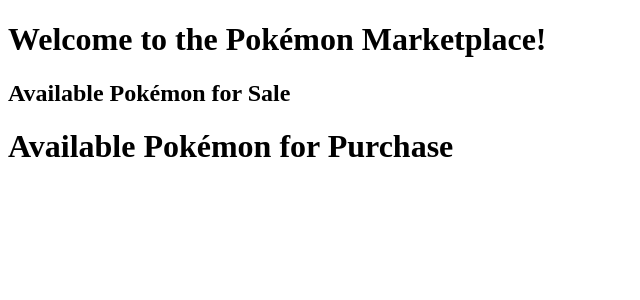
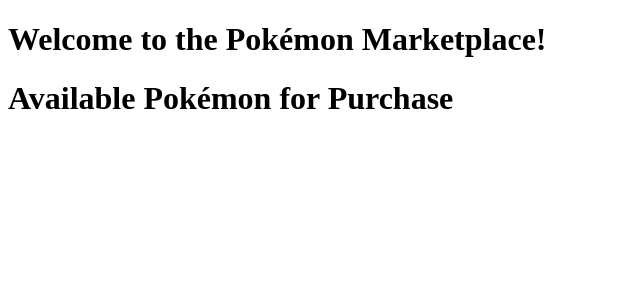
Before and after one commit to laurenaschmidt/project-2, a Django app: template PokeTrade/trading/templates/trading/marketplace.html in a window 1280 px wide. Shown: the part 26-326 px from the top of the page, without its empty margins (0-640 px from the left). Run offline with Django 3.2, Linux system fonts and the light colour scheme; the template is opened without the code that fills it, so the values that code supplies are empty.

Commit message:
fixing visibility on marketplace

```diff
--- a/PokeTrade/trading/templates/trading/marketplace.html
+++ b/PokeTrade/trading/templates/trading/marketplace.html
@@ -9,28 +9,14 @@
     <h1>Welcome to the Pokémon Marketplace!</h1>
 
     <div>
-        <h2>Available Pokémon for Sale</h2>
-        <ul>
-            {% for sale in sales %}
-                <li>
-                    <img src="{{ sale.pokemon.image }}" alt="{{ sale.pokemon.name }}">
-                    <h3>{{ sale.pokemon.name }} (#{{ sale.pokemon.number }})</h3>
-                    <p>Price: ${{ sale.price }}</p>
-                    <p>Type: {{ sale.pokemon.type }}</p>
-                </li>
-            {% endfor %}
-        </ul>
-    </div>
-
-    <div>
         <h1>Available Pokémon for Purchase</h1>
   <div class="pokemon-list">
       {% for pokemon in pokemon_list %}
         <div>
         <p>{{ pokemon.name }}</p>
-            <img src="{{ sale.pokemon.image }}"
-                    <p>Price: ${{ sale.price }}</p>
-                    <p>Type: {{ sale.pokemon.type }}</p>
+            <img src="{{ pokemon.image }}"
+                    <p>Price: ${{ pokemon.price }}</p>
+                    <p>Type: {{ pokemon.type }}</p>
         <form action="{% url 'trading:favorite_pokemon' pokemon.id %}" method="POST">
             {% csrf_token %}
             <button type="submit">Favorite</button>
```
Also changed, not shown: PokeTrade/db.sqlite3.
